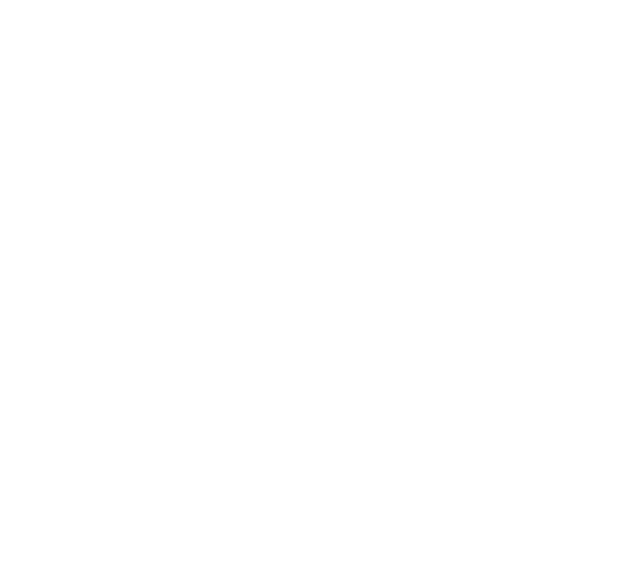
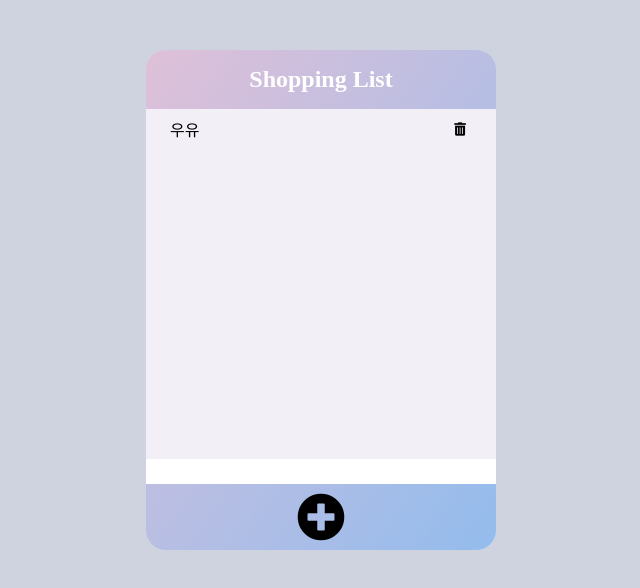
Before and after one commit to 63eggplants/shopping_list, a plain HTML site: page index.html in a window 1280 px wide. Shown: the whole page, without its empty margins (319-959 px from the left). Drawn offline with Linux system fonts and the light colour scheme.

Commit message:
HTML:Mark up, CSS: Styling

```diff
--- a/index.html
+++ b/index.html
@@ -6,7 +6,28 @@
     <meta name="viewport" content="width=device-width, initial-scale=1.0" />
     <title>Shopping list</title>
     <link rel="stylesheet" href="style.css" />
+    <link
+      rel="stylesheet"
+      href="https://use.fontawesome.com/releases/v5.15.3/css/all.css"
+      integrity="sha384-SZXxX4whJ79/gErwcOYf+zWLeJdY/qpuqC4cAa9rOGUstPomtqpuNWT9wdPEn2fk"
+      crossorigin="anonymous"
+    />
+
     <script src="main.js" defer></script>
   </head>
-  <body></body>
+  <body>
+    <div class="app">
+      <h1 class="app__title">Shopping List</h1>
+      <ul class="app__lists">
+        <li class="list">
+          <span class="list__item">우유</span>
+          <button class="list__deleteBtn">
+            <i class="fas fa-trash-alt"></i>
+          </button>
+        </li>
+      </ul>
+      <input class="app__addInput" type="text" />
+      <button class="app__addBtn"><i class="fas fa-plus-circle"></i></button>
+    </div>
+  </body>
 </html>
--- a/style.css
+++ b/style.css
@@ -0,0 +1,62 @@
+/* Univeral tags */
+body {
+  background-color: #cfd3df;
+  text-align: center;
+}
+
+ul {
+  list-style: none;
+  padding-left: 0;
+  margin: 0;
+}
+
+input {
+  border: none;
+  outline: none;
+  padding: 0;
+}
+
+button {
+  border: none;
+  background: none;
+  cursor: pointer;
+}
+/* App */
+.app {
+  width: 350px;
+  height: 500px;
+  margin: auto;
+  border-radius: 20px;
+  background: linear-gradient(to bottom right, #dfc0d8, #93bced);
+  margin-top: 50px;
+}
+
+.app__title {
+  color: white;
+  font-size: 1.5rem;
+  padding-top: 1rem;
+}
+
+.app__lists {
+  height: 70%;
+  background: #f2f0f6;
+}
+
+.list {
+  display: flex;
+  justify-content: space-between;
+  padding: 0.5rem 1.5rem;
+}
+
+.list__deleteBtn:hover {
+  color: red;
+}
+.app__addInput {
+  width: 100%;
+  height: 5%;
+}
+
+.app__addBtn i {
+  padding-top: 0.5rem;
+  font-size: 3rem;
+}
```
